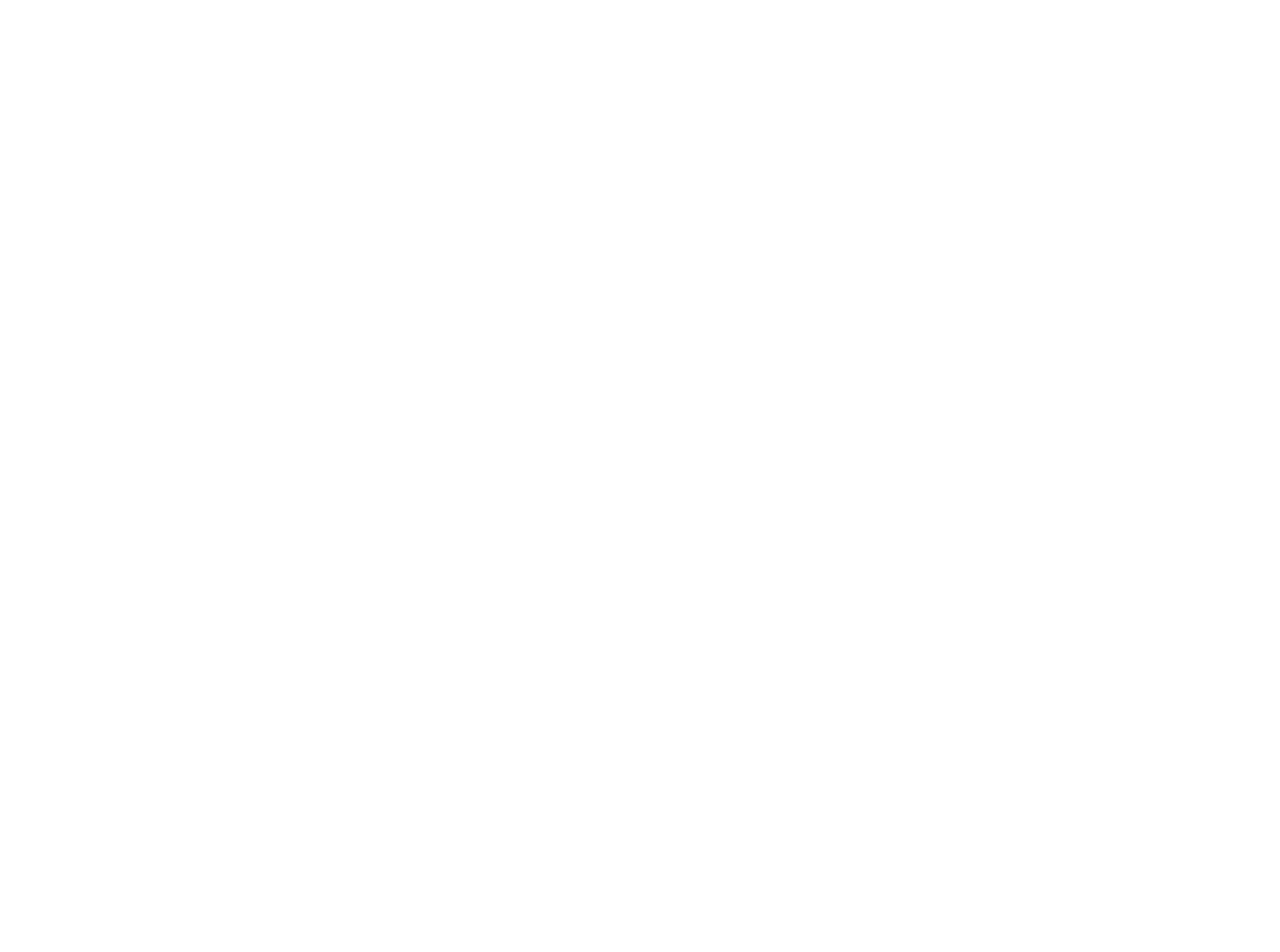
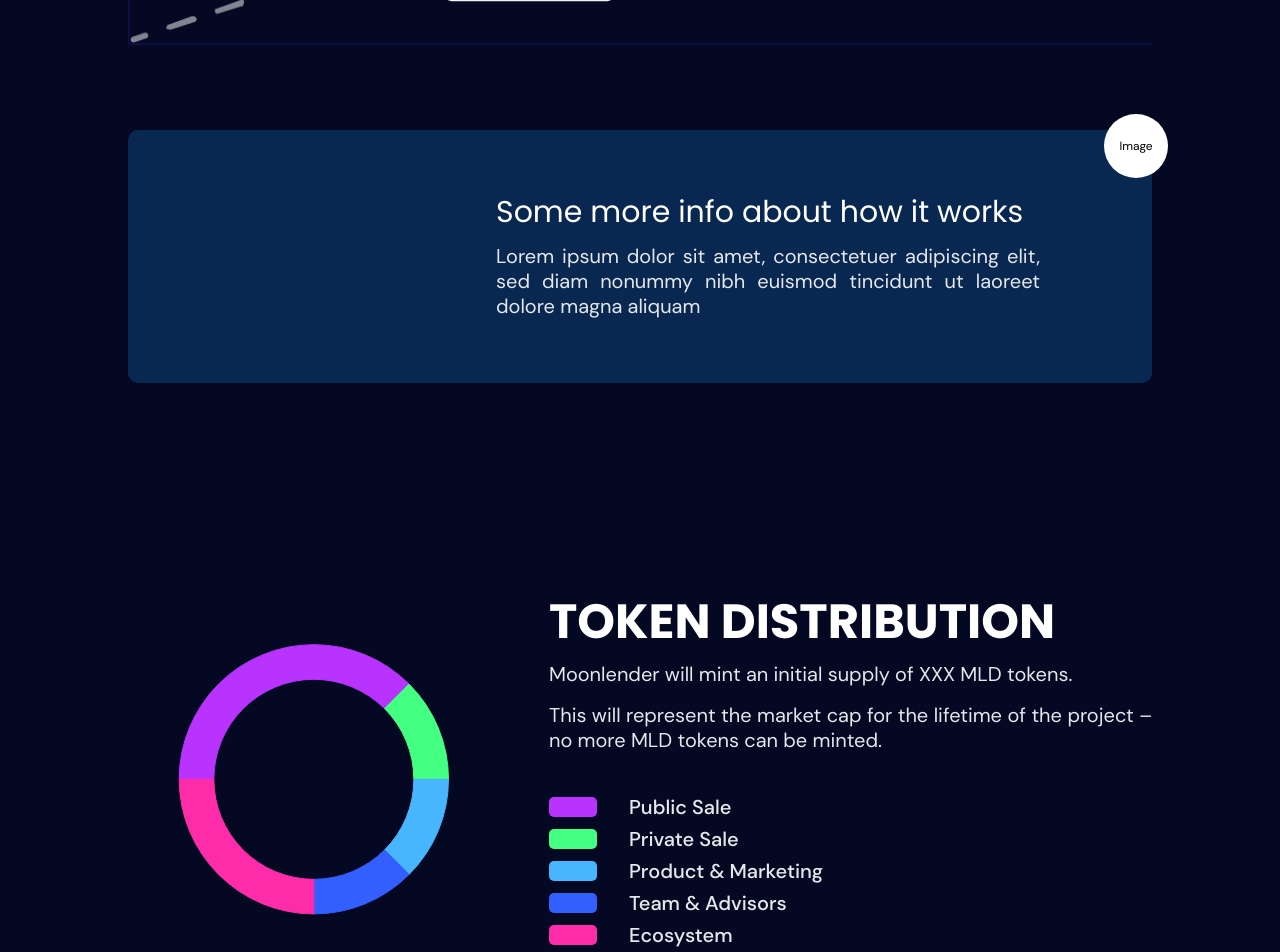
Before and after one commit to salimranainfo/moonlander, a Nuxt app: page / in a window 1280 px wide. Shown: the part 2420-3372 px from the top of the page. Before the commit the page ends 2062 px from the top, so only its background shows below. Built offline with nearby package versions, Linux system fonts and the light colour scheme.

Commit message:
Chart.js Implemented.

```diff
--- a/assets/css/tailwind.css
+++ b/assets/css/tailwind.css
@@ -33,7 +33,7 @@ a {
 }
 
 .section-para {
-  @apply text-sm lg:text-base xl:text-xl xl:leading-tight;
+  @apply text-sm lg:text-base xl:text-xl xl:leading-tight text-[#e6e7ea];
 }
 
 @tailwind components;
--- /dev/null
+++ b/components/homepage/HowItWorks.vue
@@ -0,0 +1,32 @@
+<template>
+  <section>
+    <div class="lg:max-w-[55rem] xl:max-w-[66rem] mx-auto px-4 mt-32 md:mt-44 xl:mt-[12.5rem]">
+      <h2 class="section-headline">Moonlender Features</h2>
+      <p class="section-para text-justify md:mt-2 md:w-10/12">Lorem ipsum dolor sit amet, consectetuer adipiscing elit, sed diam nonummy nibh euismod tincidunt ut laoreet dolore magna aliquam erat volutpat. Ut wisi enim ad minim veniam, quis</p>
+
+      <div class="border-b-2 border-l-2 border-[#0c0f45] mt-6">
+        <img src="~/assets/images/how-it-works.png" alt="" />
+      </div>
+
+      <!-- box -->
+      <div class="mt-16 lg:mt-[5.32rem] rounded-[.625rem] relative bg-[#082851] md:flex justify-end md:pr-16">
+        <div class="md:w-8/12 bg-opacity-60 px-4 py-6 md:px-8 md:py-10 xl:px-12 xl:py-16">
+          <h3 class="text-lg leading-tight text-justify md:text-2xl md:leading-tight lg:text-3xl lg:leading-tight">Some more info about how it works</h3>
+
+          <p class="section-para text-justify mt-3">Lorem ipsum dolor sit amet, consectetuer adipiscing elit, sed diam nonummy nibh euismod tincidunt ut laoreet dolore magna aliquam</p>
+        </div>
+
+        <!-- Corner Image -->
+        <div class="hidden absolute -top-4 -right-4 bg-white h-16 w-16 rounded-full lg:flex justify-center items-center">
+          <p class="text-black text-xs text-center">Image</p>
+        </div>
+      </div>
+    </div>
+  </section>
+</template>
+
+<script>
+export default {}
+</script>
+
+<style></style>
--- /dev/null
+++ b/components/homepage/TokenDistribution.vue
@@ -0,0 +1,111 @@
+<template>
+  <section>
+    <div class="lg:max-w-[55rem] xl:max-w-[66rem] mx-auto px-4 mt-32 md:mt-44 xl:mt-[12.5rem]">
+      <div class="md:flex justify-center items-center md:space-x-6 xl:space-x-20">
+        <!-- Chart -->
+        <div class="md:w-4/12 rounded-full flex justify-center items-end md:mt-10">
+          <canvas id="myChart" width="400" height="400"></canvas>
+        </div>
+
+        <!-- Text Content -->
+        <div class="md:w-8/12">
+          <h2 class="section-headline">Token Distribution</h2>
+          <p class="section-para text-justify mt-2 xl:mt-4">Moonlender will mint an initial supply of XXX MLD tokens.</p>
+          <p class="section-para text-justify mt-2 xl:mt-4">This will represent the market cap for the lifetime of the project – no more MLD tokens can be minted.</p>
+
+          <!-- colors -->
+          <div class="space-y-1 mt-8 xl:mt-10">
+            <div class="flex justify-start items-center space-x-6 md:space-x-8">
+              <span class="h-5 w-12 bg-[#b933ff] inline-block rounded-[5px]"></span>
+              <span class="text-lg md:text-xl font-medium text-[#e6e7ea]">Public Sale</span>
+            </div>
+            <div class="flex justify-start items-center space-x-6 md:space-x-8">
+              <span class="h-5 w-12 bg-[#43ff82] inline-block rounded-[5px]"></span>
+              <span class="text-lg md:text-xl font-medium text-[#e6e7ea]">Private Sale</span>
+            </div>
+            <div class="flex justify-start items-center space-x-6 md:space-x-8">
+              <span class="h-5 w-12 bg-[#48b5ff] inline-block rounded-[5px]"></span>
+              <span class="text-lg md:text-xl font-medium text-[#e6e7ea]">Product & Marketing</span>
+            </div>
+            <div class="flex justify-start items-center space-x-6 md:space-x-8">
+              <span class="h-5 w-12 bg-[#335fff] inline-block rounded-[5px]"></span>
+              <span class="text-lg md:text-xl font-medium text-[#e6e7ea]">Team & Advisors</span>
+            </div>
+            <div class="flex justify-start items-center space-x-6 md:space-x-8">
+              <span class="h-5 w-12 bg-[#ff2caa] inline-block rounded-[5px]"></span>
+              <span class="text-lg md:text-xl font-medium text-[#e6e7ea]">Ecosystem</span>
+            </div>
+          </div>
+        </div>
+      </div>
+    </div>
+  </section>
+</template>
+
+<script>
+import Chart from 'chart.js/auto'
+
+export default {
+  mounted() {
+    const ctx = document.getElementById('myChart')
+    // eslint-disable-next-line no-new
+    new Chart(ctx, {
+      type: 'doughnut',
+      data: {
+        labels: ['Public Sale', 'Private Sale', 'Product & Marketing', 'Team & Advisors', 'Ecosystem'],
+        datasets: [
+          {
+            label: 'Sales',
+            data: [12, 4, 4, 4, 8],
+            backgroundColor: ['#b933ff', '#43ff82', '#48b5ff', '#335fff', '#ff2caa'],
+            borderColor: ['#b933ff', '#43ff82', '#48b5ff', '#335fff', '#ff2caa'],
+            borderWidth: 1,
+            hoverBorderWidth: 16,
+            cutout: 100,
+            rotation: -90,
+          },
+        ],
+      },
+
+      options: {
+        layout: {
+          padding: 20,
+        },
+        scales: {
+          y: {
+            display: true,
+            ticks: {
+              display: true,
+              color: '#040822',
+            },
+          },
+          x: {
+            display: true,
+            ticks: {
+              display: true,
+              color: '#040822',
+            },
+          },
+        },
+        plugins: {
+          tooltip: {
+            backgroundColor: '#ffffff',
+            bodyColor: '#000000',
+            displayColors: false,
+          },
+          legend: {
+            display: false,
+          },
+        },
+      },
+    })
+  },
+}
+</script>
+
+<style scoped>
+/* #myChart {
+  height: 300px !important;
+  width: 300px !important;
+} */
+</style>
--- a/package.json
+++ b/package.json
@@ -12,6 +12,7 @@
   },
   "dependencies": {
     "@nuxtjs/axios": "^5.13.6",
+    "chart.js": "^3.5.1",
     "core-js": "^3.15.1",
     "nuxt": "^2.15.7"
   },
--- a/pages/index.vue
+++ b/pages/index.vue
@@ -2,14 +2,18 @@
   <div class="pt-16 lg:pt-20">
     <hero></hero>
     <features></features>
+    <how-it-works></how-it-works>
+    <token-distribution></token-distribution>
   </div>
 </template>
 
 <script>
 import Features from '~/components/homepage/Features.vue'
 import Hero from '~/components/homepage/Hero.vue'
+import HowItWorks from '~/components/homepage/HowItWorks.vue'
+import TokenDistribution from '~/components/homepage/TokenDistribution.vue'
 
 export default {
-  components: { Hero, Features },
+  components: { Hero, Features, HowItWorks, TokenDistribution },
 }
 </script>
```
Also changed, not shown: assets/images/how-it-works.png (added), 1 other file (tests, documents, lock files or other folders).
